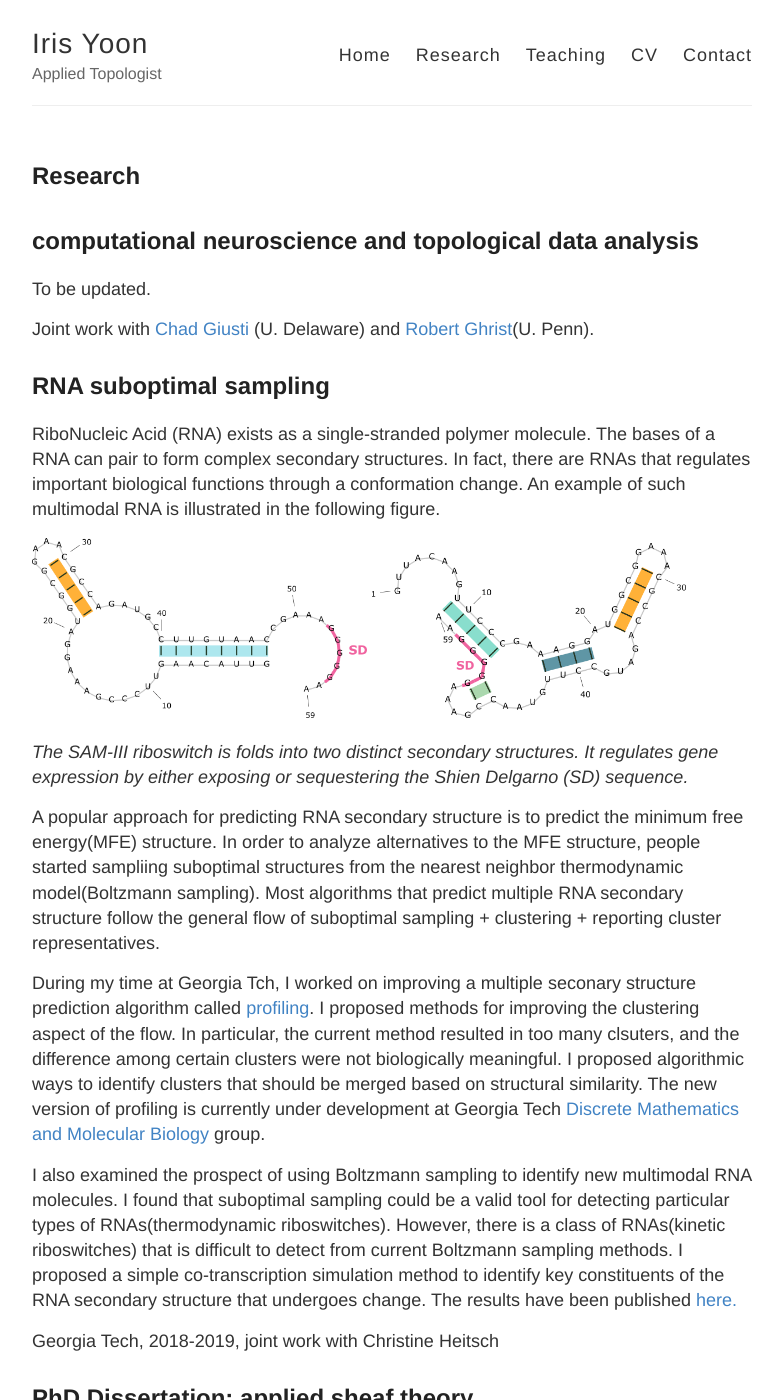
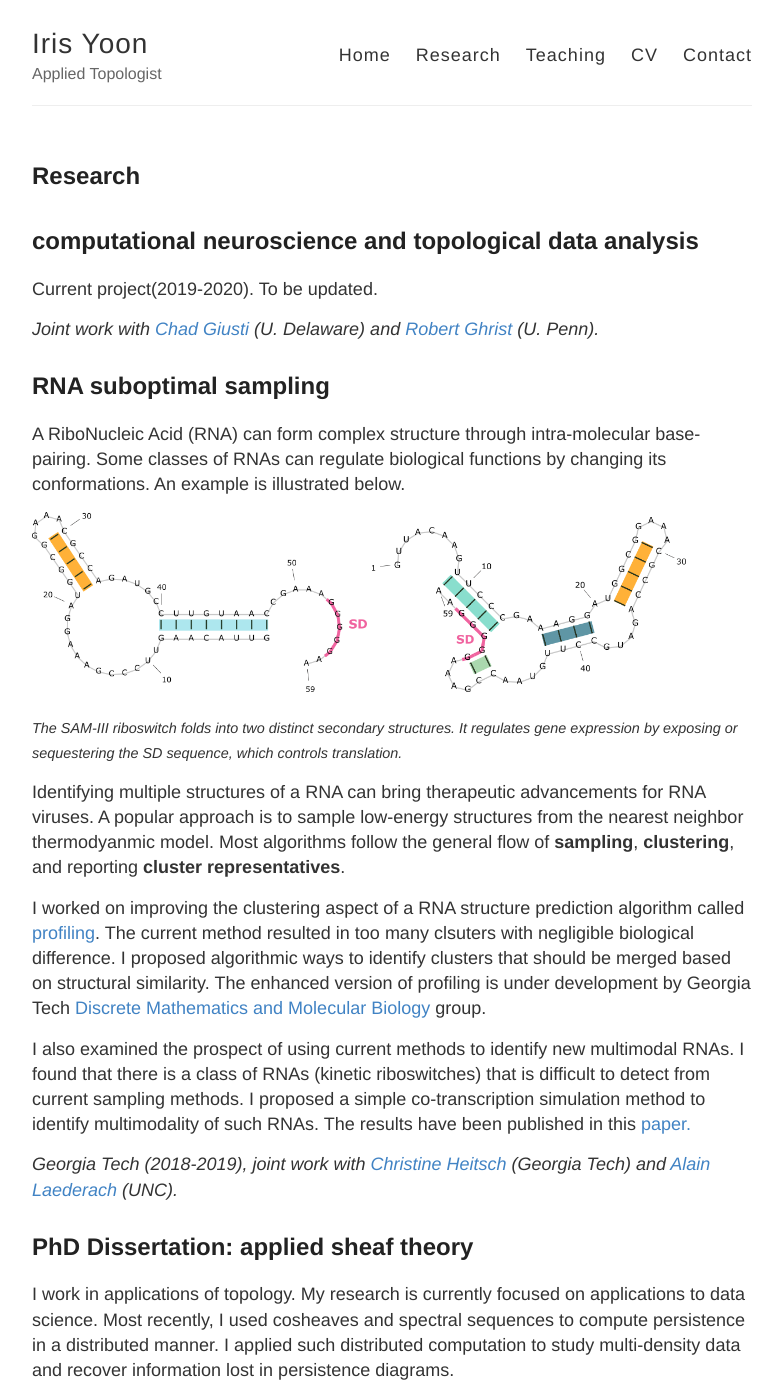
Before and after one commit to irishryoon/irishryoon.github.io, a Jekyll site: the page built from research.md, in a window 1280 px wide and 1400 px high. Shown: the whole window, without its empty margins (248-1031 px from the left). Built offline with Jekyll 4.4.1, drawn with Linux system fonts in a browser that asks for light colours; some of the changed text lies outside the part shown.

Commit message:
research GTech updated

```diff
--- a/research.md
+++ b/research.md
@@ -6,27 +6,27 @@ permalink: /research/
 
 ## computational neuroscience and topological data analysis
 
-To be updated.
+Current project(2019-2020). To be updated.
 
-Joint work with <a href="http://www.chadgiusti.com/">Chad Giusti </a>(U. Delaware) and <a href="https://www.math.upenn.edu/~ghrist">Robert Ghrist</a>(U. Penn).
+*Joint work with <a href="http://www.chadgiusti.com/">Chad Giusti</a> (U. Delaware) and <a href="https://www.math.upenn.edu/~ghrist/">Robert Ghrist</a> (U. Penn).*
 
 
 
 ## RNA suboptimal sampling
 
-RiboNucleic Acid (RNA) exists as a single-stranded polymer molecule. The bases of a RNA can pair to form complex secondary structures. In fact, there are RNAs that regulates important biological functions through a conformation change. An example of such multimodal RNA is illustrated in the following figure.
+A RiboNucleic Acid (RNA) can form complex structure through intra-molecular base-pairing. Some classes of RNAs can regulate biological functions by changing its conformations. An example is illustrated below.
 
 ![_config.yml]({{ site.baseurl }}/images/SAMIII_conformation1.png){:height="180px"} ![_config.yml]({{ site.baseurl }}/images/SAMIII_conformation2.png){:height="175px"}
 
-*The SAM-III riboswitch is folds into two distinct secondary structures. It regulates gene expression by either exposing or sequestering the Shien Delgarno (SD) sequence.*
+*<span style = "font-size:0.8em">The SAM-III riboswitch folds into two distinct secondary structures. It regulates gene expression by exposing or sequestering the SD sequence, which controls translation.</span>*
 
-A popular approach for predicting RNA secondary structure is to predict the minimum free energy(MFE) structure. In order to analyze alternatives to the MFE structure, people started sampliing suboptimal structures from the nearest neighbor thermodynamic model(Boltzmann sampling). Most algorithms that predict multiple RNA secondary structure follow the general flow of suboptimal sampling + clustering + reporting cluster representatives.
+Identifying multiple structures of a RNA can bring therapeutic advancements for RNA viruses. A popular approach is to sample low-energy structures from the nearest neighbor thermodyanmic model. Most algorithms follow the general flow of <b>sampling</b>, <b>clustering</b>, and reporting <b>cluster representatives</b>.
 
-During my time at Georgia Tch, I worked on improving a multiple seconary structure prediction algorithm called <a href="https://github.com/gtDMMB/RNAStructProfiling">profiling</a>. I proposed methods for improving the clustering aspect of the flow. In particular, the current method resulted in too many clsuters, and the difference among certain clusters were not biologically meaningful. I proposed algorithmic ways to identify clusters that should be merged based on structural similarity. The new version of profiling is currently under development at Georgia Tech <a href="https://github.com/gtDMMB">Discrete Mathematics and Molecular Biology</a> group.
+I worked on improving the clustering aspect of a RNA structure prediction algorithm called <a href="https://github.com/gtDMMB/RNAStructProfiling">profiling</a>. The current method resulted in too many clsuters with negligible biological difference. I proposed algorithmic ways to identify clusters that should be merged based on structural similarity. The enhanced version of profiling is under development by Georgia Tech <a href="https://github.com/gtDMMB">Discrete Mathematics and Molecular Biology</a> group.
 
-I also examined the prospect of using Boltzmann sampling to identify new multimodal RNA molecules. I found that suboptimal sampling could be a valid tool for detecting particular types of RNAs(thermodynamic riboswitches). However, there is a class of RNAs(kinetic riboswitches) that is difficult to detect from current Boltzmann sampling methods. I proposed a simple co-transcription simulation method to identify key constituents of the RNA secondary structure that undergoes change. The results have been published <a href="https://www.degruyter.com/view/j/cmb.2019.7.issue-1/cmb-2019-0004/cmb-2019-0004.xml?format=INT">here.</a>
+I also examined the prospect of using current methods to identify new multimodal RNAs. I found that there is a class of RNAs (kinetic riboswitches) that is difficult to detect from current sampling methods. I proposed a simple co-transcription simulation method to identify multimodality of such RNAs. The results have been published in this <a href="https://www.degruyter.com/view/j/cmb.2019.7.issue-1/cmb-2019-0004/cmb-2019-0004.xml?format=INT">paper.</a>
 
-Georgia Tech, 2018-2019, joint work with Christine Heitsch
+*Georgia Tech (2018-2019), joint work with <a href="https://sites.google.com/site/christineheitsch/">Christine Heitsch</a> (Georgia Tech) and <a href="https://ribosnitch.bio.unc.edu/">Alain Laederach</a> (UNC).*
 
 ## PhD Dissertation: applied sheaf theory
 
@@ -43,3 +43,5 @@ I have also worked on other applications of persistent cosheaf homology, such as
 Here is a copy of my <a href="https://drive.google.com/file/d/1IdS2gOMYnfDzsFc3yOmFHbl5Pz1iHyuM/preview">research statement.</a> Here is a copy of my <a href="https://repository.upenn.edu/edissertations/2936/">PhD dissertation.</a>
 
 Here is a 30 minute video of my presentation at <a href="https://www.ima.umn.edu/2017-2018/SW5.21-25.18/27292">IMA special workshop on Bridging Statistics and Sheaves.</a>
+
+*University of Pennsylvania (2013-2018), PhD dissertation. Joint work with <a href="https://www.math.upenn.edu/~ghrist/">Robert Ghrist</a> (U. Penn).*
```
